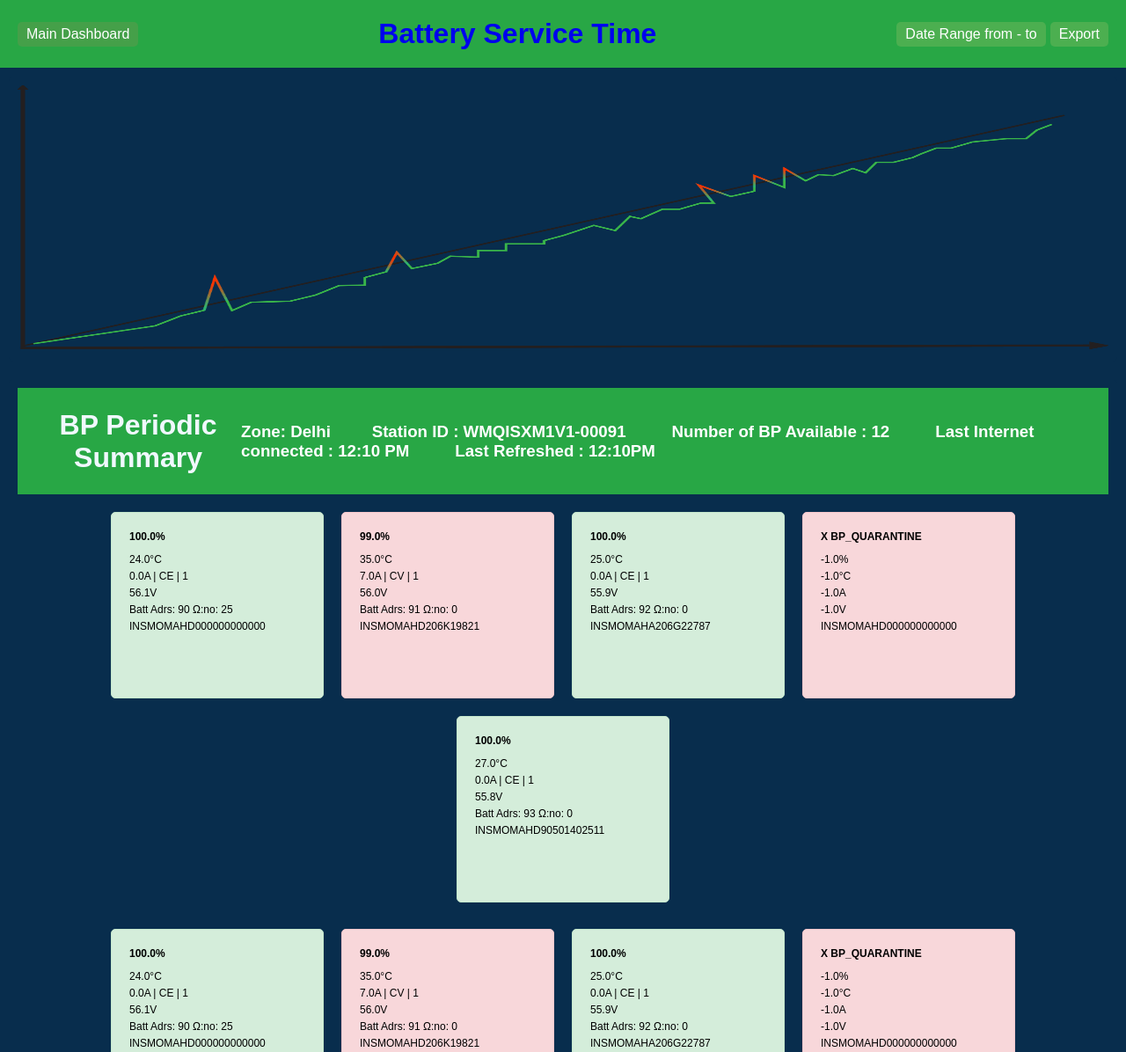
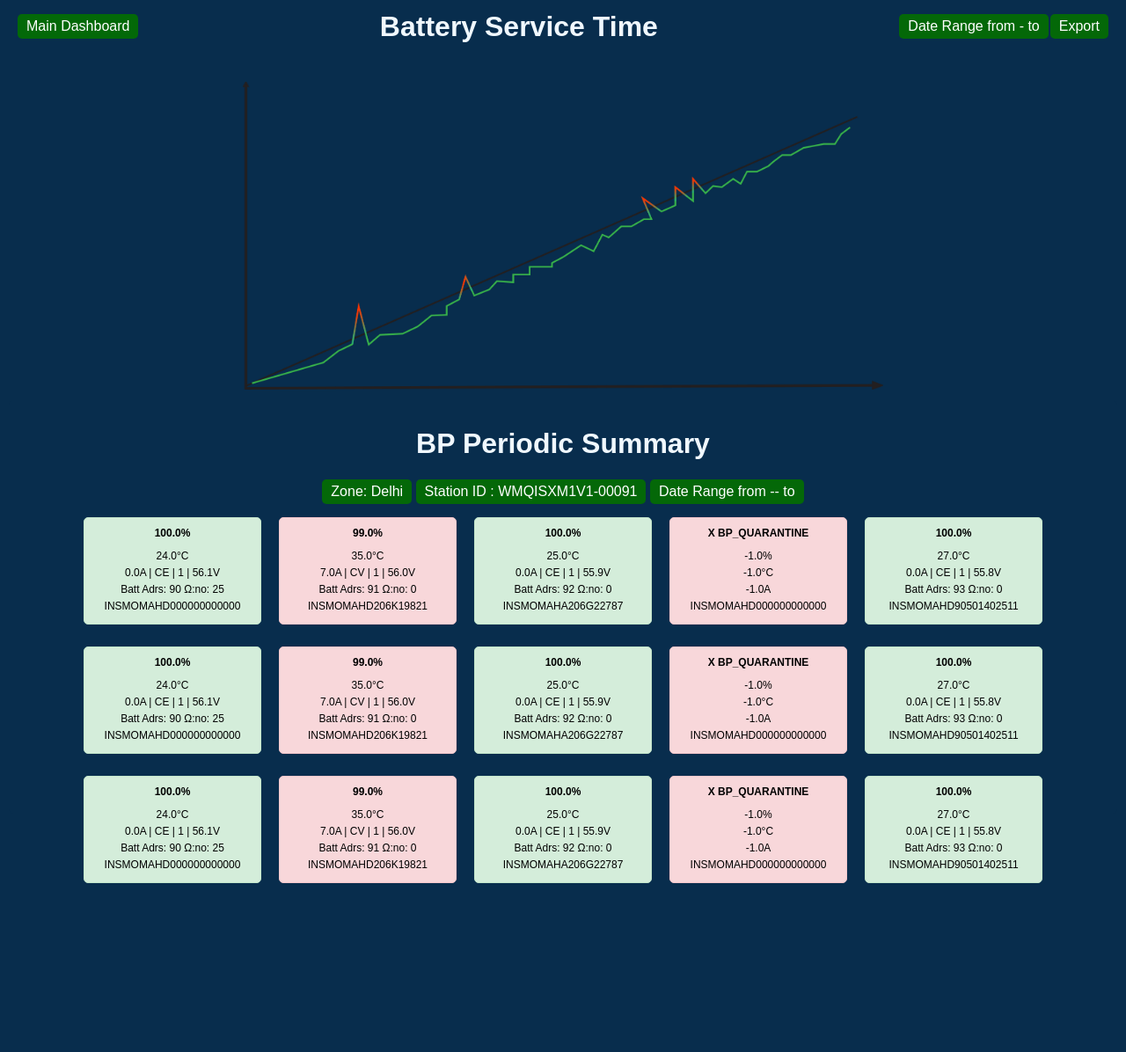
Before and after one commit to kgnaveen61/FinalBPdashboard, a plain HTML site: page BPservice.html in a window 1280 px wide. Shown: the top 1196 px of the page at 88% size. After the commit the page ends 1014 px from the top, so only its background shows below. Drawn offline with Linux system fonts and the light colour scheme.

Commit message:
Update BPservice.html

```diff
--- a/BPservice.html
+++ b/BPservice.html
@@ -26,10 +26,10 @@
         }
         .header .right {
             display: flex;
-            gap: 5px;
+            gap: 2px;
         }
         .button, .maindashboard-button {
-            background-color: #4CAF50; /* Green */
+            background-color: #046808; /* Green */
             border: none;
             color: white;
             padding: 5px 10px;
@@ -39,20 +39,27 @@
             border-radius: 5px;
         }
         .maindashboard-button {
-            background-color: #45a049;
+            background-color: #036908;
         }
         .chart-container {
             display: flex;
-            justify-content: space-around;
-            flex-wrap: wrap;
+            justify-content: center; /* Center horizontally */
+            align-items: center; /* Center vertically */
+            height: 400px; /* Adjust as needed to fit the image height */
+            background-color: #082d4d; /* Ensure the background color matches */
             padding: 10px;
+        }
+        .img1 {
+            width: 100%; /* Ensure image scales properly */
+            height: 350px; /* Maintain aspect ratio */
         }
         .chart {
             width: 100%;
             background-color: #082d4d;
             border-radius: 5px;
             padding: 10px;
-
+            height: 450px;
+            text-align: center;
         }
         .chart h1 {
             color: aliceblue;
@@ -60,11 +67,11 @@
         }
         .bar {
             display: flex;
-            margin-bottom: 10px;
+            margin-bottom: 5px;
             align-items: center;
         }
         .bar div {
-            height: 20px;
+            height: 15px;
             color: rgb(245, 237, 237);
             display: flex;
             font-size: 12px;
@@ -82,28 +89,25 @@
         .black {
             background-color: #082d4d;
         }
-        .img1{
-            width: 100%;
-            height: 300px;
-        }
         .header {
-            background-color: #28a745;
+            background-color: #082d4d;
             color: white;
+            height: 20px;
             padding: 20px;
         }
         .container {
             display: flex;
             flex-wrap: wrap;
             justify-content: center;
-            margin: 10px;
+            margin: 5px;
         }
         .cell {
             background-color: #d4edda;
             border: 1px solid #c3e6cb;
-            padding: 20px;
+            padding: 10px;
             margin: 10px;
-            width: 200px;
-            height: 170px;
+            width: 180px;
+            height: 100px;
             font-size: 12px;
             border-radius: 5px;
         }
@@ -128,7 +132,7 @@
         <a href="index.html">
             <button class="maindashboard-button">Main Dashboard</button>
         </a>
-        <a href="batteryservicetime.html" style="text-decoration: none;"><h1>Battery Service Time</h1></a>
+        <a href="batteryservicetime.html" style="text-decoration: none;color: aliceblue;"><h1>Battery Service Time</h1></a>
         <div class="right">
             <button class="button">Date Range from - to</button>
             <button class="button">Export</button>
@@ -136,43 +140,41 @@
     </div>
 
     <div class="chart-container">
-
-        <div class="chart">
-
+        <div>
             <img src="Bpservice.png" alt="BpService" class="img1">
         </div>
     </div>
     <div class="chart-container">
         <div class="chart">
-            <div class="header">
-                <a href="BPperiodicdata.html" style="text-decoration: none;"><h1>BP Periodic Summary</h1></a>
-                <h3>Zone: Delhi &nbsp;&nbsp; &nbsp;&nbsp; &nbsp;&nbsp;Station ID : WMQISXM1V1-00091 &nbsp;&nbsp; &nbsp;&nbsp; &nbsp;&nbsp; Number of BP Available : 12
-                    &nbsp;&nbsp; &nbsp;&nbsp; &nbsp;&nbsp; Last Internet connected : 12:10 PM &nbsp;&nbsp; &nbsp;&nbsp; &nbsp;&nbsp; Last Refreshed : 12:10PM
-                </h3>
+            <div>
+                <a href="BPperiodicdata.html" style="text-decoration: none; "><h1>BP Periodic Summary</h1></a>
             </div>
+            <div class="right">
+                <button class="button">Zone: Delhi</button>
+                <button class="button">Station ID : WMQISXM1V1-00091</button>
+                <button class="button">Date Range from -- to</button>
+            </div>
+
 
     <div class="container">
         <div class="cell">
             <h3>100.0%</h3>
             <p>24.0°C</p>
-            <p>0.0A | CE | 1</p>
-            <p>56.1V</p>
+            <p>0.0A | CE | 1 | 56.1V</p>
             <p>Batt Adrs: 90 Ω:no: 25</p>
             <p>INSMOMAHD000000000000</p>
         </div>
         <div class="cell error">
             <h3>99.0%</h3>
             <p>35.0°C</p>
-            <p>7.0A | CV | 1</p>
-            <p>56.0V</p>
+            <p>7.0A | CV | 1 | 56.0V</p>
             <p>Batt Adrs: 91 Ω:no: 0</p>
             <p>INSMOMAHD206K19821</p>
         </div>
         <div class="cell">
             <h3>100.0%</h3>
             <p>25.0°C</p>
-            <p>0.0A | CE | 1</p>
-            <p>55.9V</p>
+            <p>0.0A | CE | 1 | 55.9V</p>
             <p>Batt Adrs: 92 Ω:no: 0</p>
             <p>INSMOMAHA206G22787</p>
         </div>
@@ -180,15 +182,13 @@
             <h3>X BP_QUARANTINE</h3>
             <p>-1.0%</p>
             <p>-1.0°C</p>
-            <p>-1.0A</p>
-            <p>-1.0V</p>
+            <p>-1.0A </p>
             <p>INSMOMAHD000000000000</p>
         </div>
         <div class="cell">
             <h3>100.0%</h3>
             <p>27.0°C</p>
-            <p>0.0A | CE | 1</p>
-            <p>55.8V</p>
+            <p>0.0A | CE | 1 | 55.8V</p>
             <p>Batt Adrs: 93 Ω:no: 0</p>
             <p>INSMOMAHD90501402511</p>
         </div>
@@ -197,24 +197,21 @@
         <div class="cell">
             <h3>100.0%</h3>
             <p>24.0°C</p>
-            <p>0.0A | CE | 1</p>
-            <p>56.1V</p>
+            <p>0.0A | CE | 1 | 56.1V</p>
             <p>Batt Adrs: 90 Ω:no: 25</p>
             <p>INSMOMAHD000000000000</p>
         </div>
         <div class="cell error">
             <h3>99.0%</h3>
             <p>35.0°C</p>
-            <p>7.0A | CV | 1</p>
-            <p>56.0V</p>
+            <p>7.0A | CV | 1 | 56.0V</p>
             <p>Batt Adrs: 91 Ω:no: 0</p>
             <p>INSMOMAHD206K19821</p>
         </div>
         <div class="cell">
             <h3>100.0%</h3>
             <p>25.0°C</p>
-            <p>0.0A | CE | 1</p>
-            <p>55.9V</p>
+            <p>0.0A | CE | 1 | 55.9V</p>
             <p>Batt Adrs: 92 Ω:no: 0</p>
             <p>INSMOMAHA206G22787</p>
         </div>
@@ -222,40 +219,36 @@
             <h3>X BP_QUARANTINE</h3>
             <p>-1.0%</p>
             <p>-1.0°C</p>
-            <p>-1.0A</p>
-            <p>-1.0V</p>
+            <p>-1.0A </p>
             <p>INSMOMAHD000000000000</p>
         </div>
         <div class="cell">
             <h3>100.0%</h3>
             <p>27.0°C</p>
-            <p>0.0A | CE | 1</p>
-            <p>55.8V</p>
+            <p>0.0A | CE | 1 | 55.8V</p>
             <p>Batt Adrs: 93 Ω:no: 0</p>
             <p>INSMOMAHD90501402511</p>
+        </div>
     </div>
     <div class="container">
         <div class="cell">
             <h3>100.0%</h3>
             <p>24.0°C</p>
-                <p>0.0A | CE | 1</p>
-                <p>56.1V</p>
+            <p>0.0A | CE | 1 | 56.1V</p>
             <p>Batt Adrs: 90 Ω:no: 25</p>
             <p>INSMOMAHD000000000000</p>
         </div>
         <div class="cell error">
             <h3>99.0%</h3>
             <p>35.0°C</p>
-                <p>7.0A | CV | 1</p>
-                <p>56.0V</p>
+            <p>7.0A | CV | 1 | 56.0V</p>
             <p>Batt Adrs: 91 Ω:no: 0</p>
             <p>INSMOMAHD206K19821</p>
         </div>
         <div class="cell">
             <h3>100.0%</h3>
             <p>25.0°C</p>
-                <p>0.0A | CE | 1</p>
-                <p>55.9V</p>
+            <p>0.0A | CE | 1 | 55.9V</p>
             <p>Batt Adrs: 92 Ω:no: 0</p>
             <p>INSMOMAHA206G22787</p>
         </div>
@@ -263,15 +256,13 @@
             <h3>X BP_QUARANTINE</h3>
             <p>-1.0%</p>
             <p>-1.0°C</p>
-                <p>-1.0A</p>
-                <p>-1.0V</p>
+            <p>-1.0A </p>
             <p>INSMOMAHD000000000000</p>
         </div>
         <div class="cell">
             <h3>100.0%</h3>
             <p>27.0°C</p>
-                <p>0.0A | CE | 1</p>
-                <p>55.8V</p>
+            <p>0.0A | CE | 1 | 55.8V</p>
             <p>Batt Adrs: 93 Ω:no: 0</p>
             <p>INSMOMAHD90501402511</p>
         </div>
```
Lines whose indentation alone changed are shown as unchanged.
